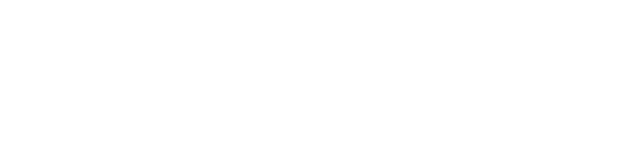
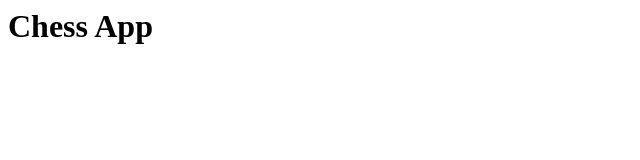
Before and after one commit to Dantrag13/chess, a plain HTML site: page index.html in a window 1280 px wide. Shown: the whole page, without its empty margins (0-640 px from the left). Drawn offline with Linux system fonts and the light colour scheme.

Commit message:
chess title added

```diff
--- a/index.html
+++ b/index.html
@@ -1,4 +1,6 @@
 <html>
   <head></head>
-  <body></body>
+  <body>
+    <h1>Chess App</h1>
+  </body>
 </html>
```
